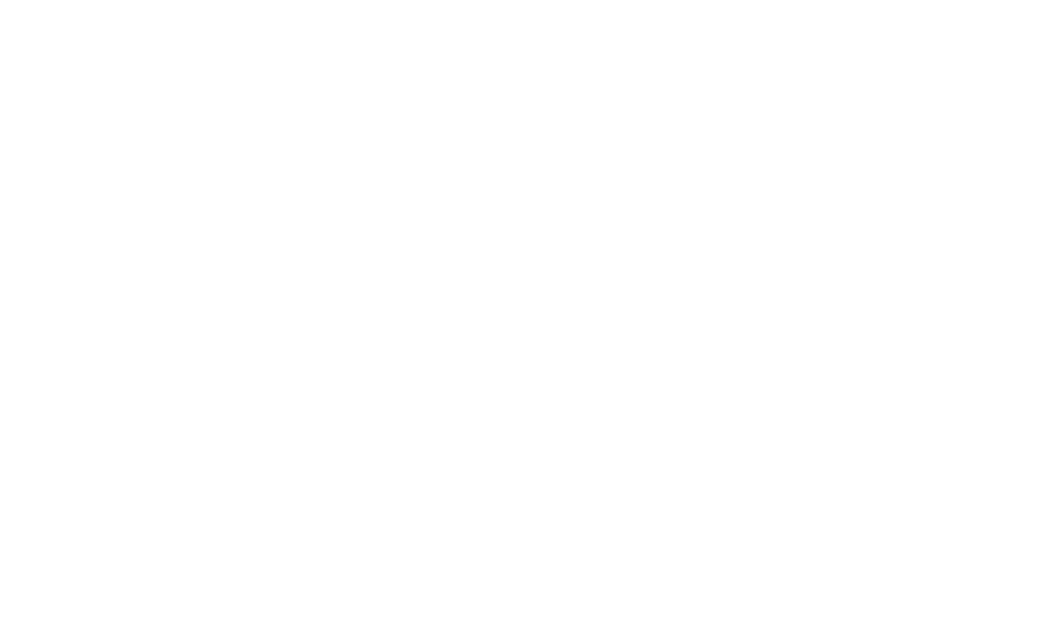
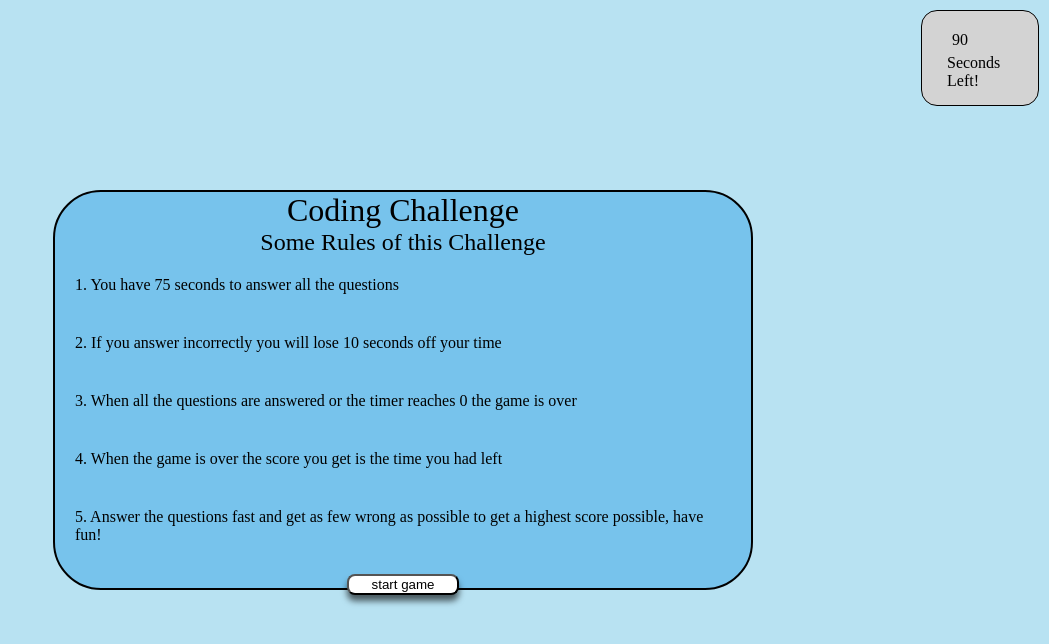
Before and after one commit to tonysm-10/Code-Quiz, a plain HTML site: page index.html in a window 1280 px wide. Shown: the whole page, without its empty margins (231-1280 px from the left). Drawn offline with Linux system fonts and the light colour scheme.

Commit message:
made the startiing page with the rules for the game and the button to start playing

```diff
--- a/css/styles.css
+++ b/css/styles.css
@@ -0,0 +1,63 @@
+body{
+    background-color: #B8E2F2;
+}
+.container {
+    border-radius: 3rem;
+    width: 700px;
+    height: 400px;
+    background-color: #77C3EC;
+    position:absolute;
+    top:30%;
+    left:30%;
+    margin-top:-50px;
+    margin-left:-100px;
+    display: grid;
+    grid-template-columns: 1fr;
+    grid-template-rows: 1fr 1fr 1fr 1fr 1fr 1fr;
+    border: 2px solid black;
+}
+.item1 {
+ display: flex;
+    align-items: center;
+    justify-content: center;
+}
+.item {
+    margin: 20px;
+}
+#strtGame {
+    display: flex;
+    background-color: white;
+    width: 5rem;
+    justify-self: center;
+
+    justify-content: center;
+    margin: 10px;
+    border-radius: .5rem;
+    cursor: pointer;
+    width: 7rem;
+    box-shadow: 0 6px 6px rgba(0, 0, 0, 0.6);
+}
+#strtGame:hover {
+background-color: lightgray;
+border: white solid 1px;
+color: black;
+}
+header{
+    margin-left: 90%;
+    background-color: lightgray;
+    border-radius: 1rem;
+    border: black solid 1px;
+    margin-top: 10px;
+    margin-right: 10px;
+}
+#labelTimer{
+    display: flex;
+    flex-direction: row;
+    margin: 15px;
+
+}
+#timer, span {
+    display: flex;
+    flex-direction: row;
+    padding: 5px;
+}
--- a/index.html
+++ b/index.html
@@ -6,13 +6,25 @@
     <meta name="viewport" content="width=device-width, initial-scale=1.0">
     <link rel="stylesheet" href="css/reset.css">
     <link rel="stylesheet" href="css/styles.css">
-    <title>Document</title>
+    <title>Coding Quiz Challenge</title>
 </head>
+<header>
+    <label id ="labelTimer" for="timer"><p class="timer"><span id="timer"><p><span class="timerAmount">90</span></span> Seconds Left!</p></label>
+</header>
 <body>
-
-
+    <div class="container" id="display">
+        <div class="item1"><h1>Coding Challenge</h1></div>
+        <div class="item1"><h2>Some Rules of this Challenge</h2></div>
+        <div class="item">1. You have 75 seconds to answer all the questions</div>
+        <div class="item">2. If you answer incorrectly you will lose 10 seconds off your time</div>
+        <div class="item">3. When all the questions are answered or the timer reaches 0 the game is over</div>
+        <div class="item">4. When the game is over the score you get is the time you had left</div>
+        <div class="item">5. Answer the questions fast and get as few wrong as possible to get a highest score possible, have fun!</div>
+       <button id="strtGame">start game</button>
+    </div>
 
 
     <script src="script.js"></script>
 </body>
+
 </html>
--- a/script.js
+++ b/script.js
@@ -0,0 +1,17 @@
+var button = document.getElementById('strtGame')
+console.log(button)
+var display = document.getElementById("display")
+var timerAmount = document.getElementsByClassName('timerAmount')
+
+
+
+function firstQes(){
+
+}
+
+function displayNone(){
+display.style = "display: none;"
+
+}
+
+button.addEventListener('click', displayNone)
```
Also changed, not shown: css/reset.css (indentation only).
